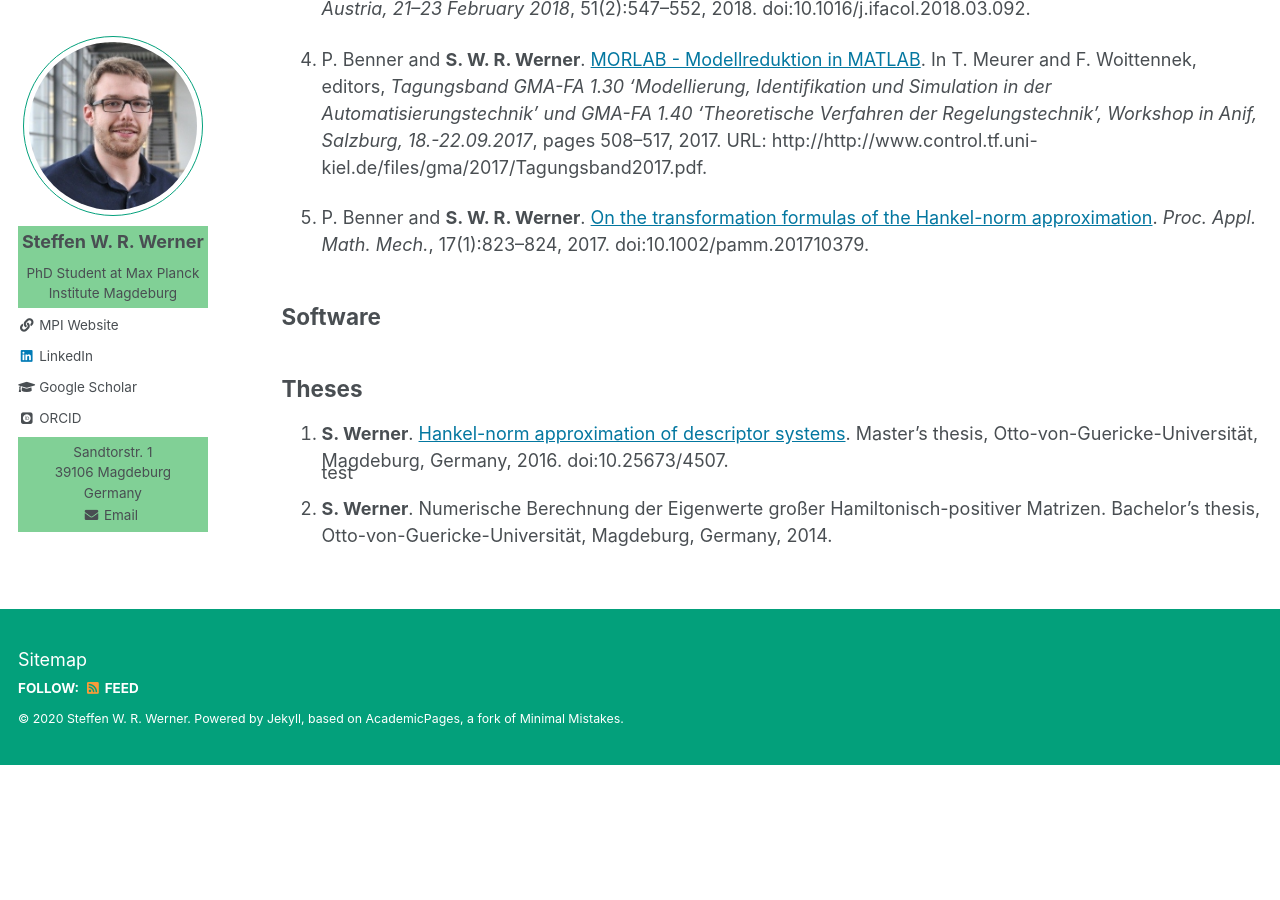
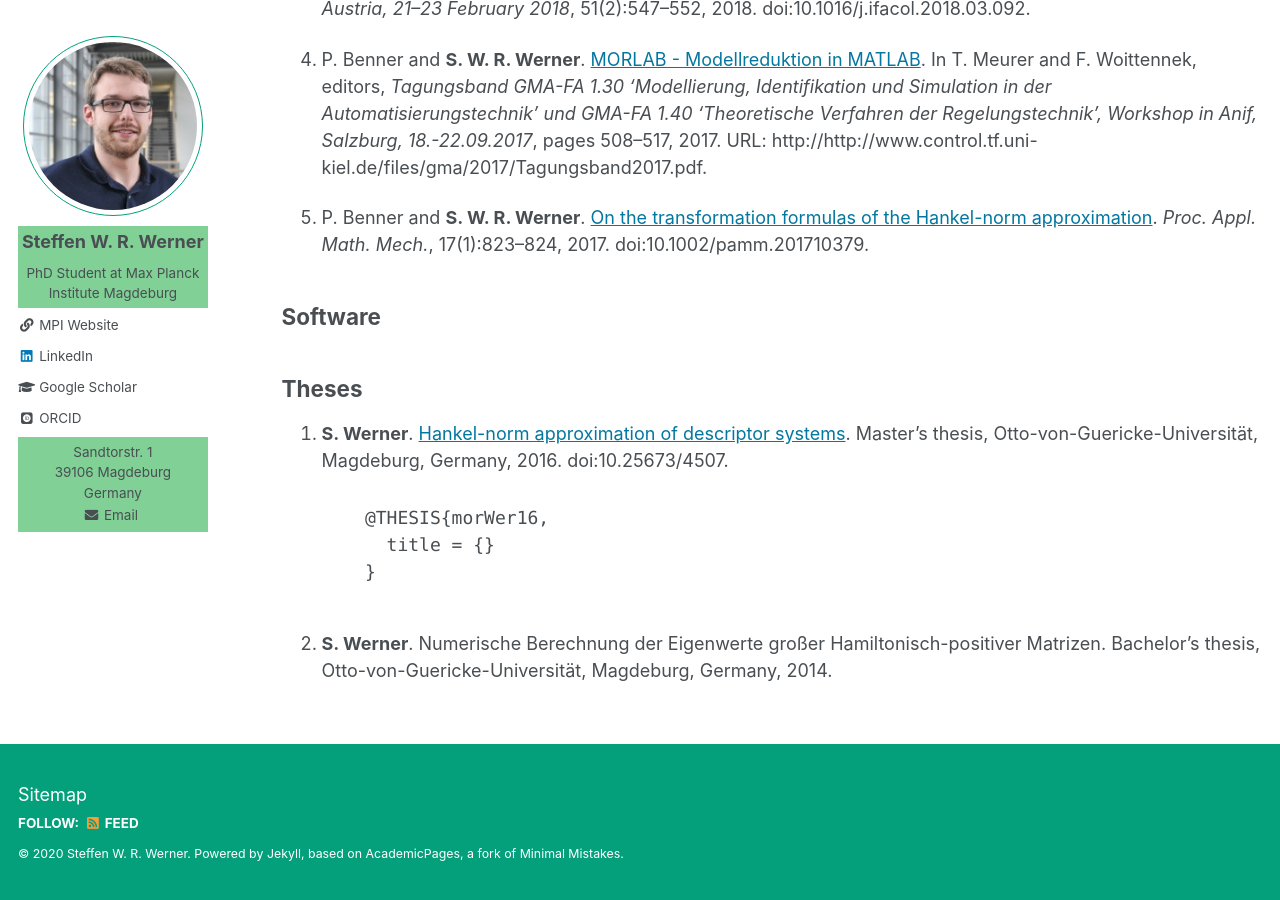
Before and after one commit to ninsteve/ninsteve.github.io, a Jekyll site: the page built from _pages/publications.md, in a window 1280 px wide and 900 px high, scrolled down 907 px. Built offline with Jekyll 4.4.1, drawn with Linux system fonts in a browser that asks for light colours; some web fonts are replaced; before the commit the page ends 1672 px from its top, so only the background shows below that.

Commit message:
Added code block for bibtex.

```diff
--- a/_pages/publications.md
+++ b/_pages/publications.md
@@ -66,7 +66,11 @@ and <a href="{{author.orcid}}">ORCID</a> profiles.
     <div class="author__urls-wrapper">
     <button class="btn btn--inverse">BibTeX</button>
     <ul class="author__urls social-icons" style="margin-top:-15px">
-      <li>test</li>
+      <pre><code>
+        @THESIS{morWer16,
+          title = {}
+        }
+      </code></pre>
     </ul>
     </div>
 
```
